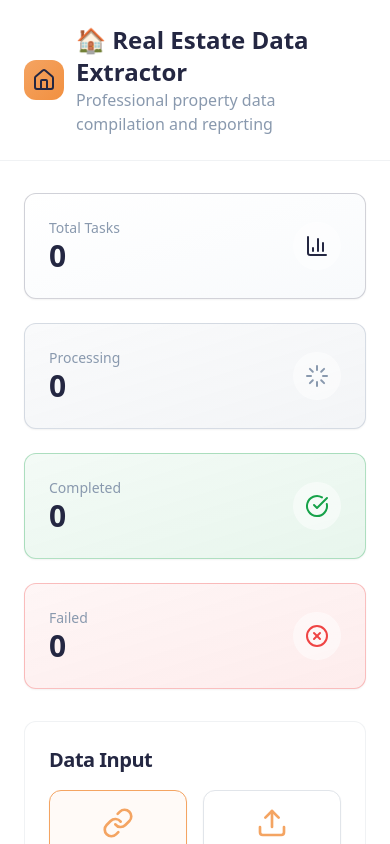
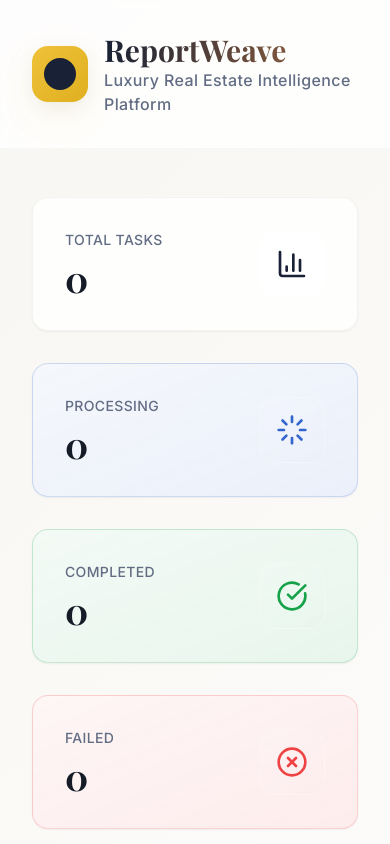
Before and after one commit to CosmicMicra/reportweave-dashboard, a React (Vite) app: page / in a window 390 px wide. Shown: the top 844 px of the page. Built offline with nearby package versions, Linux system fonts and the light colour scheme.

Commit message:
Refine luxury styling

```diff
--- a/index.html
+++ b/index.html
@@ -3,9 +3,12 @@
   <head>
     <meta charset="UTF-8" />
     <meta name="viewport" content="width=device-width, initial-scale=1.0" />
-    <title>Real Estate Data Extractor - Professional Property Reports</title>
+    <title>ReportWeave - Luxury Real Estate Intelligence Platform</title>
     <meta name="description" content="Professional real estate data extraction and compilation tool. Extract property information from URLs and documents, generate comprehensive reports." />
     <meta name="author" content="Lovable" />
+    <link rel="preconnect" href="https://fonts.googleapis.com">
+    <link rel="preconnect" href="https://fonts.gstatic.com" crossorigin>
+    <link href="https://fonts.googleapis.com/css2?family=Playfair+Display:wght@400;500;600;700&family=Inter:wght@300;400;500;600;700&display=swap" rel="stylesheet">
 
     <meta property="og:title" content="a4e34635-d116-462e-87a4-28c1099af835" />
     <meta property="og:description" content="Lovable Generated Project" />
--- a/src/components/dashboard/StatsCard.tsx
+++ b/src/components/dashboard/StatsCard.tsx
@@ -9,14 +9,14 @@ interface StatsCardProps {
 }
 
 const variantStyles = {
-  total: "border-re-charcoal/20 bg-gradient-to-br from-background to-muted",
-  processing: "border-processing/30 bg-gradient-to-br from-processing/5 to-processing/10",
-  completed: "border-success/30 bg-gradient-to-br from-success/5 to-success/10",
-  failed: "border-destructive/30 bg-gradient-to-br from-destructive/5 to-destructive/10"
+  total: "border-luxury-platinum/30 bg-gradient-glass backdrop-blur-sm bg-white/80",
+  processing: "border-processing/20 bg-gradient-to-br from-processing/5 to-processing/10 backdrop-blur-sm bg-white/90",
+  completed: "border-success/20 bg-gradient-to-br from-success/5 to-success/10 backdrop-blur-sm bg-white/90",
+  failed: "border-destructive/20 bg-gradient-to-br from-destructive/5 to-destructive/10 backdrop-blur-sm bg-white/90"
 };
 
 const iconStyles = {
-  total: "text-re-charcoal",
+  total: "text-primary",
   processing: "text-processing",
   completed: "text-success",
   failed: "text-destructive"
@@ -24,15 +24,15 @@ const iconStyles = {
 
 export function StatsCard({ title, value, icon: Icon, variant }: StatsCardProps) {
   return (
-    <Card className={`transition-all duration-300 hover:shadow-elevated ${variantStyles[variant]}`}>
-      <CardContent className="p-6">
+    <Card className={`transition-all duration-500 hover:shadow-luxury hover:scale-105 ${variantStyles[variant]} group`}>
+      <CardContent className="p-8">
         <div className="flex items-center justify-between">
-          <div>
-            <p className="text-sm font-medium text-muted-foreground">{title}</p>
-            <p className="text-3xl font-bold text-foreground">{value}</p>
+          <div className="space-y-2">
+            <p className="text-sm font-medium text-muted-foreground tracking-wide uppercase">{title}</p>
+            <p className="text-4xl font-luxury font-bold text-foreground tracking-tight">{value.toLocaleString()}</p>
           </div>
-          <div className={`p-3 rounded-full bg-background/50 ${iconStyles[variant]}`}>
-            <Icon className="h-6 w-6" />
+          <div className={`p-4 rounded-2xl bg-gradient-glass border border-white/20 backdrop-blur-xs transition-all duration-300 group-hover:scale-110 ${iconStyles[variant]}`}>
+            <Icon className="h-8 w-8" />
           </div>
         </div>
       </CardContent>
--- a/src/index.css
+++ b/src/index.css
@@ -8,68 +8,77 @@ All colors MUST be HSL.
 
 @layer base {
   :root {
-    /* Real Estate Professional Color Palette */
-    --background: 0 0% 100%;
-    --foreground: 234 29% 20%;
+    /* Luxury Real Estate Color Palette */
+    --background: 45 15% 97%;
+    --foreground: 220 27% 12%;
 
     --card: 0 0% 100%;
-    --card-foreground: 234 29% 20%;
+    --card-foreground: 220 27% 12%;
 
     --popover: 0 0% 100%;
-    --popover-foreground: 234 29% 20%;
+    --popover-foreground: 220 27% 12%;
 
-    /* Charcoal primary */
-    --primary: 234 29% 20%;
-    --primary-foreground: 0 0% 100%;
+    /* Deep Navy primary */
+    --primary: 220 38% 15%;
+    --primary-foreground: 45 15% 97%;
 
-    /* Slate blue secondary */
-    --secondary: 214 19% 61%;
-    --secondary-foreground: 0 0% 100%;
+    /* Platinum secondary */
+    --secondary: 0 0% 90%;
+    --secondary-foreground: 220 27% 12%;
 
-    /* Light backgrounds */
-    --muted: 210 40% 98%;
-    --muted-foreground: 214 19% 61%;
+    /* Warm cream backgrounds */
+    --muted: 45 25% 96%;
+    --muted-foreground: 220 15% 45%;
 
-    /* Gold accent */
-    --accent: 27 87% 67%;
-    --accent-foreground: 234 29% 20%;
+    /* Rich gold accent */
+    --accent: 45 85% 58%;
+    --accent-foreground: 220 27% 12%;
 
-    --destructive: 0 84.2% 60.2%;
+    --destructive: 0 84% 60%;
     --destructive-foreground: 0 0% 100%;
 
-    --border: 214 19% 90%;
-    --input: 214 19% 95%;
-    --ring: 27 87% 67%;
+    --border: 45 15% 88%;
+    --input: 45 20% 94%;
+    --ring: 45 85% 58%;
 
-    --radius: 0.75rem;
+    --radius: 1rem;
 
     /* Success state */
     --success: 142 76% 36%;
     --success-foreground: 0 0% 100%;
 
     /* Warning state */
-    --warning: 27 87% 67%;
-    --warning-foreground: 234 29% 20%;
+    --warning: 25 95% 53%;
+    --warning-foreground: 220 27% 12%;
 
     /* Processing state */
-    --processing: 214 19% 61%;
+    --processing: 220 60% 50%;
     --processing-foreground: 0 0% 100%;
 
-    /* Real Estate specific tokens */
-    --re-charcoal: 234 29% 20%;
-    --re-slate: 214 19% 61%;
-    --re-gold: 27 87% 67%;
+    /* Luxury specific tokens */
+    --re-charcoal: 220 38% 15%;
+    --re-slate: 220 15% 60%;
+    --re-gold: 45 85% 58%;
+    --luxury-navy: 220 50% 12%;
+    --luxury-cream: 45 25% 96%;
+    --luxury-platinum: 0 0% 85%;
+    --luxury-bronze: 25 45% 45%;
 
-    /* Gradients */
-    --gradient-primary: linear-gradient(135deg, hsl(234 29% 20%), hsl(214 19% 61%));
-    --gradient-accent: linear-gradient(135deg, hsl(27 87% 67%), hsl(27 87% 60%));
+    /* Premium Gradients */
+    --gradient-primary: linear-gradient(135deg, hsl(220 38% 15%), hsl(220 50% 25%));
+    --gradient-accent: linear-gradient(135deg, hsl(45 85% 58%), hsl(45 75% 50%));
+    --gradient-luxury: linear-gradient(135deg, hsl(45 25% 96%), hsl(0 0% 100%));
+    --gradient-glass: linear-gradient(135deg, hsl(0 0% 100% / 0.2), hsl(0 0% 100% / 0.05));
 
-    /* Shadows */
-    --shadow-card: 0 4px 20px -2px hsl(234 29% 20% / 0.08);
-    --shadow-elevated: 0 8px 30px -4px hsl(234 29% 20% / 0.12);
+    /* Premium Shadows */
+    --shadow-card: 0 4px 25px -3px hsl(220 38% 15% / 0.08), 0 2px 10px -2px hsl(220 38% 15% / 0.04);
+    --shadow-elevated: 0 10px 40px -5px hsl(220 38% 15% / 0.15), 0 4px 15px -3px hsl(220 38% 15% / 0.08);
+    --shadow-luxury: 0 15px 50px -8px hsl(45 85% 58% / 0.2), 0 6px 25px -5px hsl(220 38% 15% / 0.1);
+    --shadow-glass: 0 8px 32px hsl(220 38% 15% / 0.12);
 
-    /* Transitions */
-    --transition-smooth: all 0.3s cubic-bezier(0.4, 0, 0.2, 1);
+    /* Premium Transitions */
+    --transition-smooth: all 0.4s cubic-bezier(0.4, 0, 0.2, 1);
+    --transition-luxury: all 0.6s cubic-bezier(0.25, 0.1, 0.25, 1);
 
     --sidebar-background: 0 0% 98%;
 
@@ -89,33 +98,54 @@ All colors MUST be HSL.
   }
 
   .dark {
-    --background: 234 29% 15%;
-    --foreground: 0 0% 95%;
+    --background: 220 50% 8%;
+    --foreground: 45 15% 95%;
 
-    --card: 234 29% 18%;
-    --card-foreground: 0 0% 95%;
+    --card: 220 40% 12%;
+    --card-foreground: 45 15% 95%;
 
-    --popover: 234 29% 18%;
-    --popover-foreground: 0 0% 95%;
+    --popover: 220 40% 12%;
+    --popover-foreground: 45 15% 95%;
 
-    --primary: 27 87% 67%;
-    --primary-foreground: 234 29% 20%;
+    --primary: 45 85% 58%;
+    --primary-foreground: 220 50% 8%;
 
-    --secondary: 214 19% 25%;
-    --secondary-foreground: 0 0% 95%;
+    --secondary: 220 25% 20%;
+    --secondary-foreground: 45 15% 95%;
 
-    --muted: 214 19% 25%;
-    --muted-foreground: 214 19% 65%;
+    --muted: 220 30% 15%;
+    --muted-foreground: 220 15% 65%;
 
-    --accent: 27 87% 67%;
-    --accent-foreground: 234 29% 20%;
+    --accent: 45 85% 58%;
+    --accent-foreground: 220 50% 8%;
 
-    --destructive: 0 62.8% 30.6%;
+    --destructive: 0 75% 55%;
     --destructive-foreground: 0 0% 95%;
 
-    --border: 214 19% 25%;
-    --input: 214 19% 25%;
-    --ring: 27 87% 67%;
+    --border: 220 25% 22%;
+    --input: 220 30% 18%;
+    --ring: 45 85% 58%;
+
+    /* Dark mode luxury tokens */
+    --re-charcoal: 220 50% 8%;
+    --re-slate: 220 15% 60%;
+    --re-gold: 45 85% 58%;
+    --luxury-navy: 220 50% 8%;
+    --luxury-cream: 220 30% 15%;
+    --luxury-platinum: 220 15% 25%;
+    --luxury-bronze: 25 45% 55%;
+
+    /* Dark mode gradients */
+    --gradient-primary: linear-gradient(135deg, hsl(220 50% 8%), hsl(220 40% 15%));
+    --gradient-accent: linear-gradient(135deg, hsl(45 85% 58%), hsl(45 75% 50%));
+    --gradient-luxury: linear-gradient(135deg, hsl(220 40% 12%), hsl(220 50% 8%));
+    --gradient-glass: linear-gradient(135deg, hsl(0 0% 100% / 0.1), hsl(0 0% 100% / 0.02));
+
+    /* Dark mode shadows */
+    --shadow-card: 0 4px 25px -3px hsl(0 0% 0% / 0.25), 0 2px 10px -2px hsl(0 0% 0% / 0.15);
+    --shadow-elevated: 0 10px 40px -5px hsl(0 0% 0% / 0.35), 0 4px 15px -3px hsl(0 0% 0% / 0.2);
+    --shadow-luxury: 0 15px 50px -8px hsl(45 85% 58% / 0.3), 0 6px 25px -5px hsl(0 0% 0% / 0.2);
+    --shadow-glass: 0 8px 32px hsl(0 0% 0% / 0.3);
     --sidebar-background: 240 5.9% 10%;
     --sidebar-foreground: 240 4.8% 95.9%;
     --sidebar-primary: 224.3 76.3% 48%;
--- a/src/pages/Index.tsx
+++ b/src/pages/Index.tsx
@@ -30,29 +30,29 @@ const Index = () => {
   }, []);
 
   return (
-    <div className="min-h-screen bg-background">
-      {/* Header */}
-      <header className="border-b border-border/50 bg-background/95 backdrop-blur supports-[backdrop-filter]:bg-background/60">
-        <div className="container mx-auto px-6 py-6">
-          <div className="flex items-center gap-3">
-            <div className="p-2 rounded-lg bg-gradient-accent">
-              <Home className="h-6 w-6 text-accent-foreground" />
+    <div className="min-h-screen bg-gradient-luxury">
+      {/* Luxury Header */}
+      <header className="border-b border-luxury-platinum/20 bg-white/80 backdrop-blur-sm">
+        <div className="container mx-auto px-8 py-8">
+          <div className="flex items-center gap-4">
+            <div className="p-3 rounded-2xl bg-gradient-accent shadow-luxury">
+              <div className="w-8 h-8 bg-primary rounded-lg transform rotate-45"></div>
             </div>
             <div>
-              <h1 className="text-2xl font-bold text-foreground">
-                🏠 Real Estate Data Extractor
+              <h1 className="text-3xl font-luxury font-bold bg-gradient-to-r from-primary to-luxury-bronze bg-clip-text text-transparent">
+                ReportWeave
               </h1>
-              <p className="text-muted-foreground">
-                Professional property data compilation and reporting
+              <p className="text-muted-foreground font-medium tracking-wide">
+                Luxury Real Estate Intelligence Platform
               </p>
             </div>
           </div>
         </div>
       </header>
 
-      <main className="container mx-auto px-6 py-8 space-y-8">
-        {/* Stats Cards */}
-        <div className="grid grid-cols-1 md:grid-cols-2 lg:grid-cols-4 gap-6">
+      <main className="container mx-auto px-8 py-12 space-y-12">
+        {/* Luxury Stats Cards */}
+        <div className="grid grid-cols-1 md:grid-cols-2 lg:grid-cols-4 gap-8">
           <StatsCard
             title="Total Tasks"
             value={stats.total}
@@ -82,11 +82,11 @@ const Index = () => {
         {/* Input Section */}
         <InputSection onStartProcessing={startProcessing} />
 
-        {/* Tasks List */}
+        {/* Luxury Tasks List */}
         {tasks.length > 0 && (
-          <div className="space-y-6">
-            <h2 className="text-xl font-semibold text-foreground">Processing Tasks</h2>
-            <div id="tasksList" className="space-y-4">
+          <div className="space-y-8">
+            <h2 className="text-2xl font-luxury font-semibold text-foreground">Active Operations</h2>
+            <div id="tasksList" className="space-y-6">
               {tasks.map((task) => (
                 <TaskCard
                   key={task.id}
@@ -102,15 +102,15 @@ const Index = () => {
           </div>
         )}
 
-        {/* Empty State */}
+        {/* Luxury Empty State */}
         {tasks.length === 0 && (
-          <div className="text-center py-12">
-            <div className="p-4 rounded-full bg-muted w-16 h-16 mx-auto mb-4 flex items-center justify-center">
-              <Home className="h-8 w-8 text-muted-foreground" />
+          <div className="text-center py-16">
+            <div className="p-6 rounded-3xl bg-gradient-glass backdrop-blur-sm w-24 h-24 mx-auto mb-6 flex items-center justify-center border border-white/20">
+              <Home className="h-12 w-12 text-primary" />
             </div>
-            <h3 className="text-lg font-medium text-foreground mb-2">No tasks yet</h3>
-            <p className="text-muted-foreground">
-              Start by adding a property URL or uploading files to begin extraction.
+            <h3 className="text-2xl font-luxury font-medium text-foreground mb-4">Ready to Begin</h3>
+            <p className="text-lg text-muted-foreground max-w-md mx-auto leading-relaxed">
+              Start by adding a property URL or uploading files to begin your luxury data extraction experience.
             </p>
           </div>
         )}
--- a/tailwind.config.ts
+++ b/tailwind.config.ts
@@ -18,6 +18,10 @@ export default {
 			}
 		},
 		extend: {
+			fontFamily: {
+				'luxury': ['Playfair Display', 'serif'],
+				'sans': ['Inter', 'system-ui', 'sans-serif'],
+			},
 			colors: {
 				border: 'hsl(var(--border))',
 				input: 'hsl(var(--input))',
@@ -67,6 +71,10 @@ export default {
 				're-charcoal': 'hsl(var(--re-charcoal))',
 				're-slate': 'hsl(var(--re-slate))',
 				're-gold': 'hsl(var(--re-gold))',
+				'luxury-navy': 'hsl(var(--luxury-navy))',
+				'luxury-cream': 'hsl(var(--luxury-cream))',
+				'luxury-platinum': 'hsl(var(--luxury-platinum))',
+				'luxury-bronze': 'hsl(var(--luxury-bronze))',
 				sidebar: {
 					DEFAULT: 'hsl(var(--sidebar-background))',
 					foreground: 'hsl(var(--sidebar-foreground))',
@@ -122,11 +130,18 @@ export default {
 			},
 			backgroundImage: {
 				'gradient-primary': 'var(--gradient-primary)',
-				'gradient-accent': 'var(--gradient-accent)'
+				'gradient-accent': 'var(--gradient-accent)',
+				'gradient-luxury': 'var(--gradient-luxury)',
+				'gradient-glass': 'var(--gradient-glass)'
 			},
 			boxShadow: {
 				'card': 'var(--shadow-card)',
-				'elevated': 'var(--shadow-elevated)'
+				'elevated': 'var(--shadow-elevated)',
+				'luxury': 'var(--shadow-luxury)',
+				'glass': 'var(--shadow-glass)'
+			},
+			backdropBlur: {
+				'xs': '2px',
 			}
 		}
 	},
```
